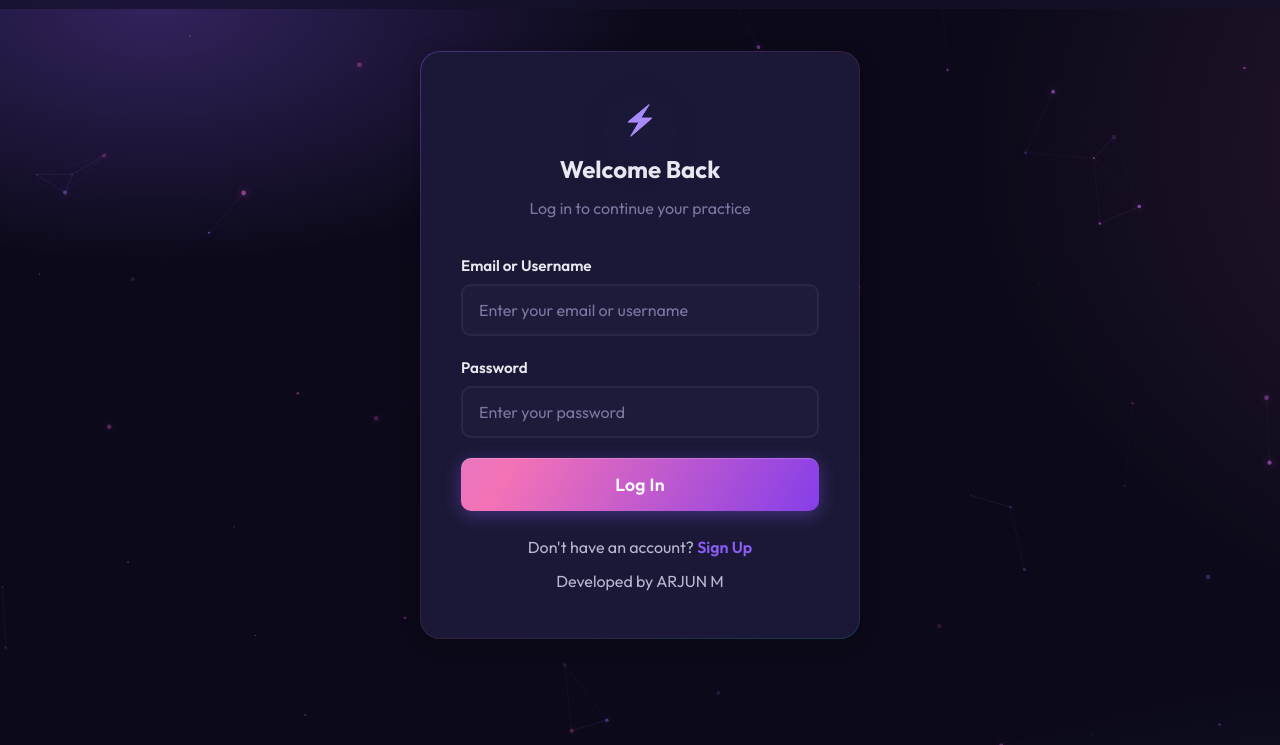
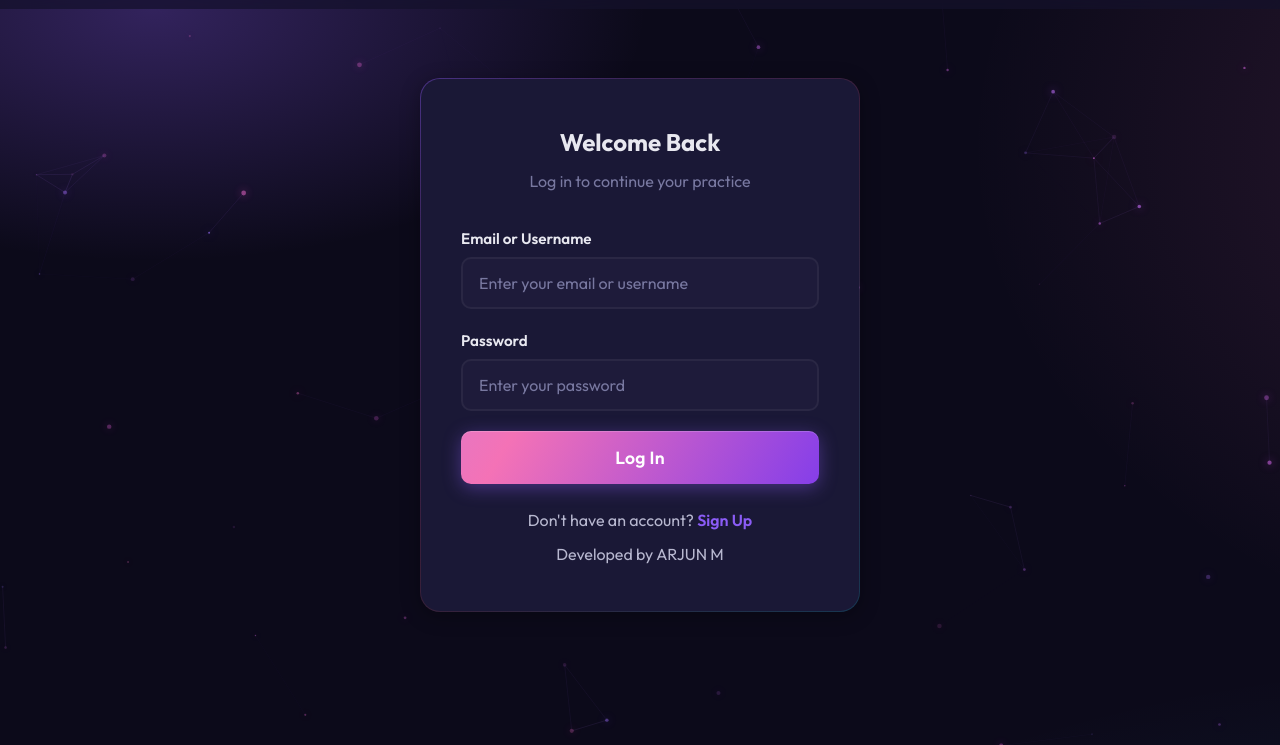
Before and after one commit to arjunmanigandan2009-code/logic-spark, a plain HTML site: page login.html in a window 1280 px wide. Shown: the part 55-800 px from the top of the page. Drawn offline with nearby package versions, Linux system fonts and the light colour scheme.

Commit message:
Add files via upload

```diff
--- a/login.html
+++ b/login.html
@@ -21,7 +21,6 @@
   <div class="auth-page">
     <div class="auth-card">
       <div class="auth-header">
-        <div class="logo">&#9889;</div>
         <h1>Welcome Back</h1>
         <p>Log in to continue your practice</p>
       </div>
```
Also changed, not shown: signup.html (+0 -1 lines).
